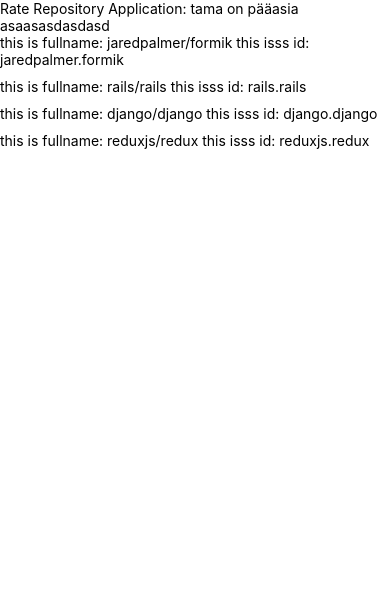
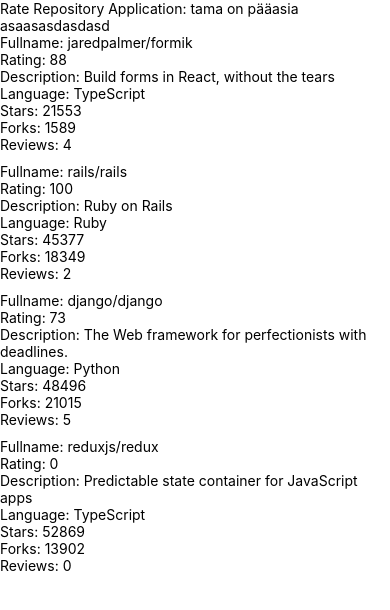
Before and after one commit to jyrik100/rate-repository-app, a React Native app: screen / in a window 390 px wide. Shown: the top 610 px of the page. Built offline with nearby package versions, Linux system fonts and the light colour scheme.

Commit message:
item list OK

```diff
--- a/src/components/RepositoryItem.jsx
+++ b/src/components/RepositoryItem.jsx
@@ -5,7 +5,27 @@
 
     return (
       <View>
-      <Text >this is fullname: {props.fullName} this isss id: {props.id}</Text>
+      <Text >
+        Fullname: {props.fullName}
+     </Text>
+     <Text >
+        Rating: {props.rating}
+        </Text>
+     <Text >
+        Description: {props.description}
+        </Text>
+     <Text >
+        Language: {props.language}
+        </Text>
+     <Text >
+        Stars: {props.stars}
+        </Text>
+     <Text >
+        Forks: {props.forks}
+        </Text>
+     <Text >
+        Reviews: {props.reviews}
+      </Text>
     </View>
     );
 };
--- a/src/components/RepositoryList.jsx
+++ b/src/components/RepositoryList.jsx
@@ -71,7 +71,15 @@
 //   ];
 
   const renderItem = ({ item }) => (
-    <Item fullName={item.fullName} id ={item.id} />
+    <Item
+    fullName={item.fullName}
+    description ={item.description}
+    language ={item.language}
+    stars ={item.stargazersCount}
+    forks ={item.forksCount}
+    reviews ={item.reviewCount}
+    rating =  {item.ratingAverage}
+    />
   );
 
 
```
